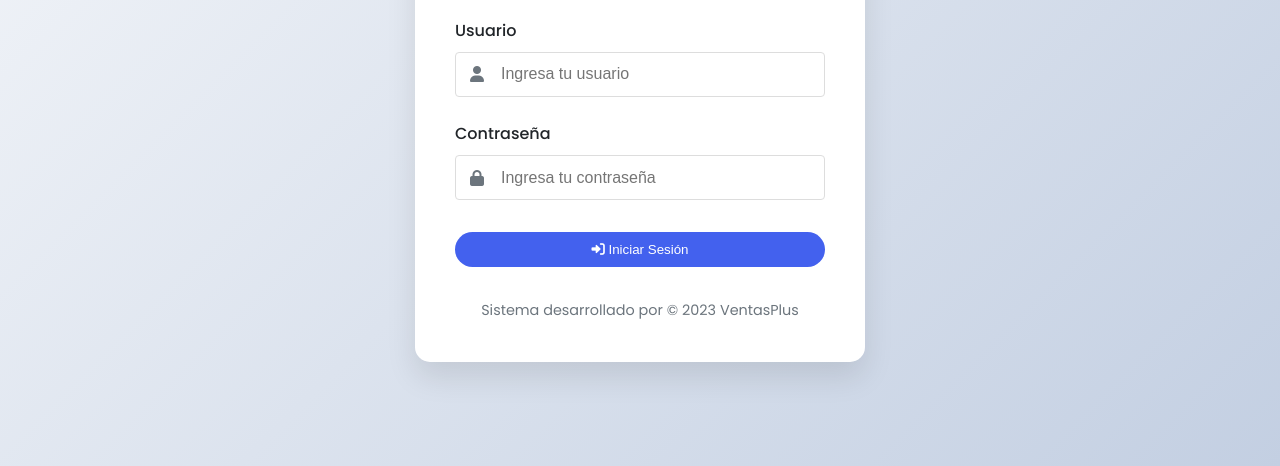
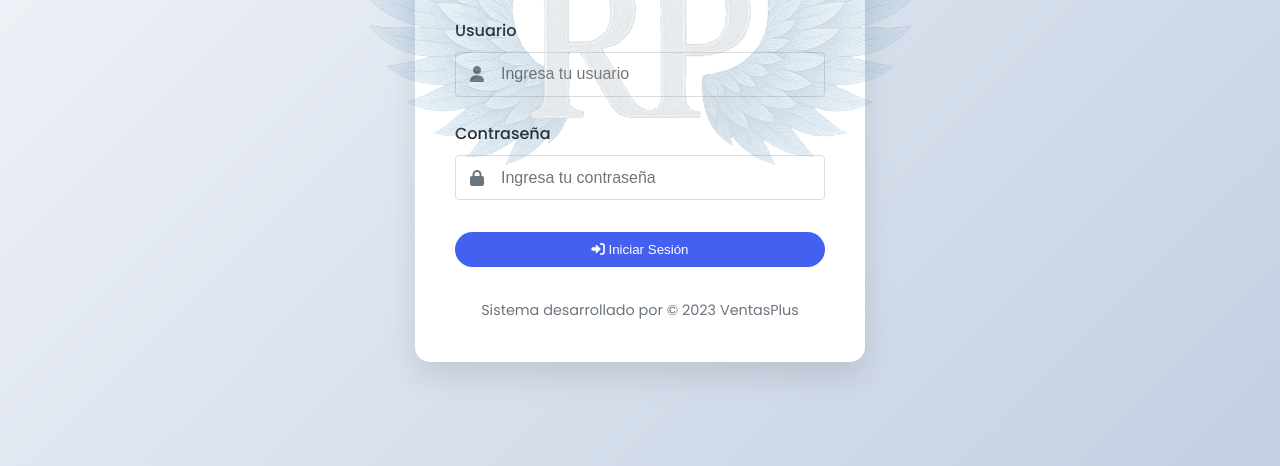
Before and after one commit to Ricarpell/CorralonWeb, a plain HTML site: page FrontEndCorralon/index.html in a window 1280 px wide. Shown: the part 334-800 px from the top of the page. Drawn offline with Linux system fonts and the light colour scheme.

Commit message:
imagen de agua

```diff
--- a/FrontEndCorralon/styles.css
+++ b/FrontEndCorralon/styles.css
@@ -1376,3 +1376,20 @@ body {
         height: auto;
     }
 }
+body {
+    position: relative;
+    min-height: 100vh;
+}
+body::after {
+    content: "";
+    background: url('./images/Logoceleste.png') no-repeat center center; /* Centra la imagen */
+    background-size: 50%; /* Tamaño relativo al viewport (ajústalo) */
+    opacity: 0.2; /* Transparencia (0.05 a 0.3) */
+    position: fixed;
+    top: 0;
+    left: 0;
+    right: 0;
+    bottom: 0;
+    z-index: 9999; /* Encima de todo */
+    pointer-events: none; /* Permite interactuar con elementos debajo */
+}
```
Also changed, not shown: FrontEndCorralon/images/LogoCeleste.jpg (added), FrontEndCorralon/images/Logoceleste.png (added).
